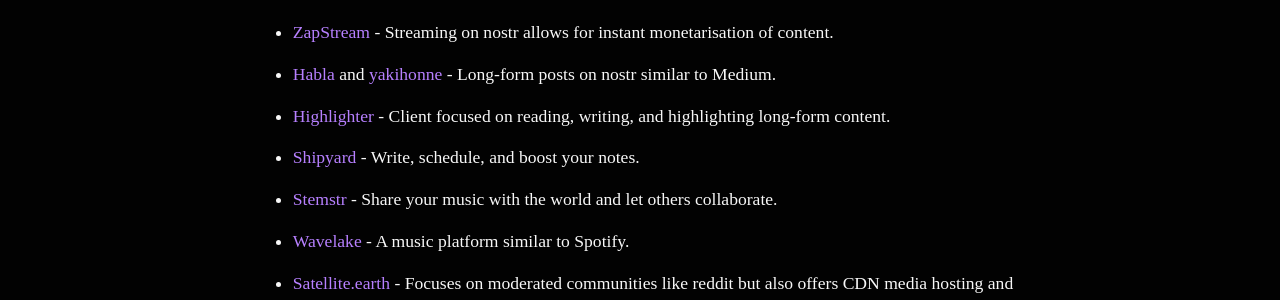
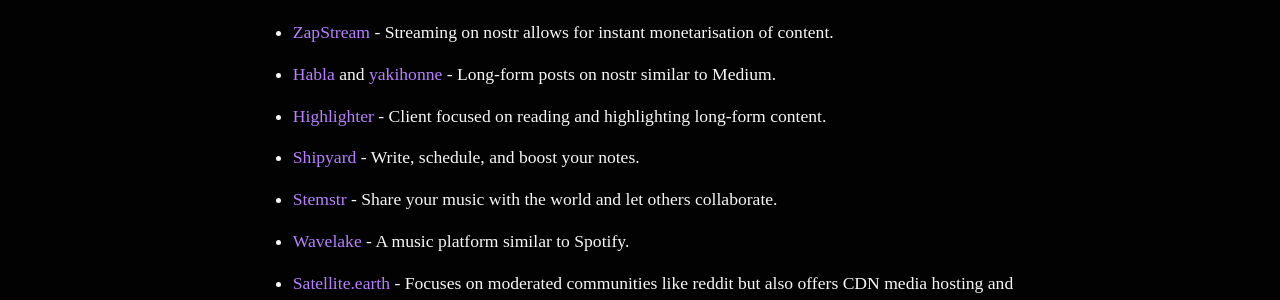
Before and after one commit to nostr-resources/nostr-resources.github.io, a Jekyll site: the page built from index.md, in a window 1280 px wide and 900 px high, scrolled down 5587 px. Shown: the part 154-454 px from the top of the window. Built offline with Jekyll 4.4.1, drawn with Linux system fonts in a browser that asks for light colours; some web fonts are replaced.

Commit message:
fix(clients): highlighter description

```diff
--- a/index.md
+++ b/index.md
@@ -177,7 +177,7 @@ Web clients for content creators:
 
 - [ZapStream](https://zap.stream/) - Streaming on nostr allows for instant monetarisation of content.
 - [Habla](https://habla.news/) and [yakihonne](https://yakihonne.com/) - Long-form posts on nostr similar to Medium.
-- [Highlighter](https://highlighter.com/) - Client focused on reading, writing, and highlighting long-form content.
+- [Highlighter](https://highlighter.com/) - Client focused on reading and highlighting long-form content.
 - [Shipyard](https://shipyard.pub/) - Write, schedule, and boost your notes.
 - [Stemstr](https://stemstr.app/) - Share your music with the world and let others collaborate.
 - [Wavelake](https://www.wavlake.com/) - A music platform similar to Spotify.
```
